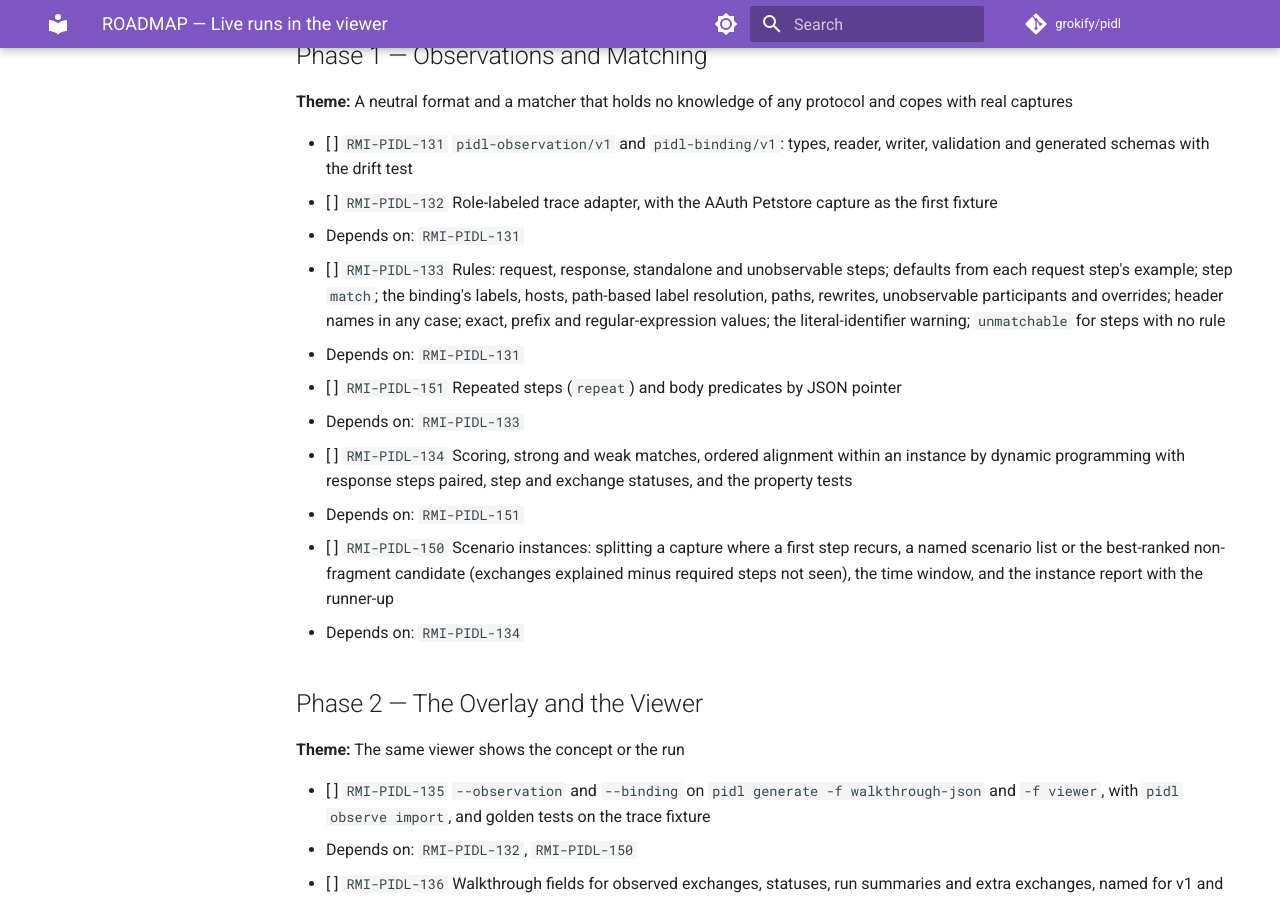
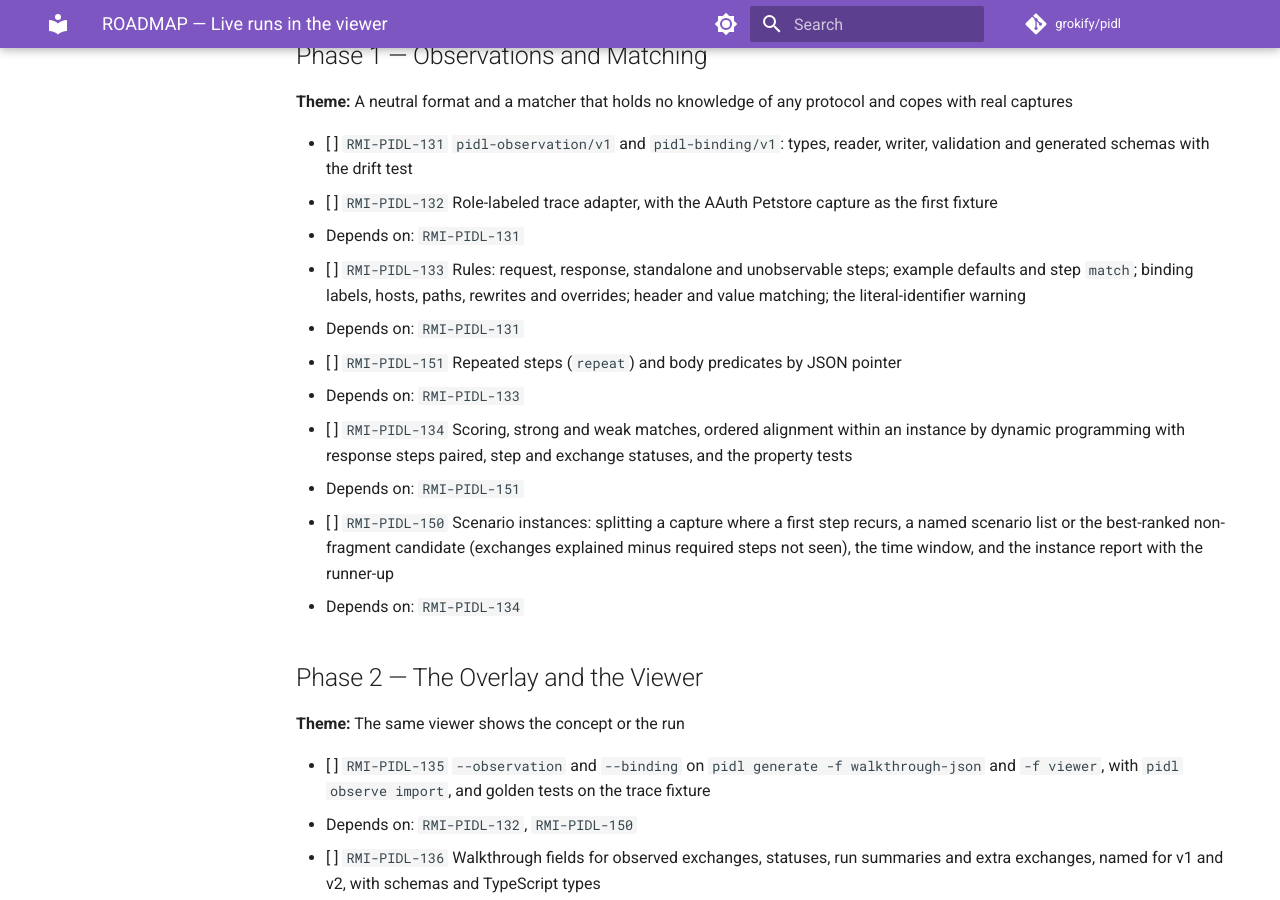
Before and after one commit to grokify/pidl, an MkDocs documentation site: the page built from docs/specs/initiatives/INIT-PIDL-011/ROADMAP.md, in a window 1280 px wide and 900 px high, scrolled down 348 px. Built offline with MkDocs 1.6.1 and Material for MkDocs 9.7.7, drawn with Linux system fonts in a browser that asks for light colours; comment, search, counter and statistics services are not loaded.

Commit message:
docs(specs): shorten the INIT-PIDL-011 rules item title
Co-Authored-By: Claude Opus 5.5 <noreply@anthropic.com>

```diff
--- a/docs/specs/initiatives/INIT-PIDL-011/ROADMAP.md
+++ b/docs/specs/initiatives/INIT-PIDL-011/ROADMAP.md
@@ -12,7 +12,7 @@ A walkthrough keeps its explanation and gains the exchanges that a real run prod
 - [ ] `RMI-PIDL-131` `pidl-observation/v1` and `pidl-binding/v1`: types, reader, writer, validation and generated schemas with the drift test
 - [ ] `RMI-PIDL-132` Role-labeled trace adapter, with the AAuth Petstore capture as the first fixture
   - Depends on: `RMI-PIDL-131`
-- [ ] `RMI-PIDL-133` Rules: request, response, standalone and unobservable steps; defaults from each request step's example; step `match`; the binding's labels, hosts, path-based label resolution, paths, rewrites, unobservable participants and overrides; header names in any case; exact, prefix and regular-expression values; the literal-identifier warning; `unmatchable` for steps with no rule
+- [ ] `RMI-PIDL-133` Rules: request, response, standalone and unobservable steps; example defaults and step `match`; binding labels, hosts, paths, rewrites and overrides; header and value matching; the literal-identifier warning
   - Depends on: `RMI-PIDL-131`
 - [ ] `RMI-PIDL-151` Repeated steps (`repeat`) and body predicates by JSON pointer
   - Depends on: `RMI-PIDL-133`
```
